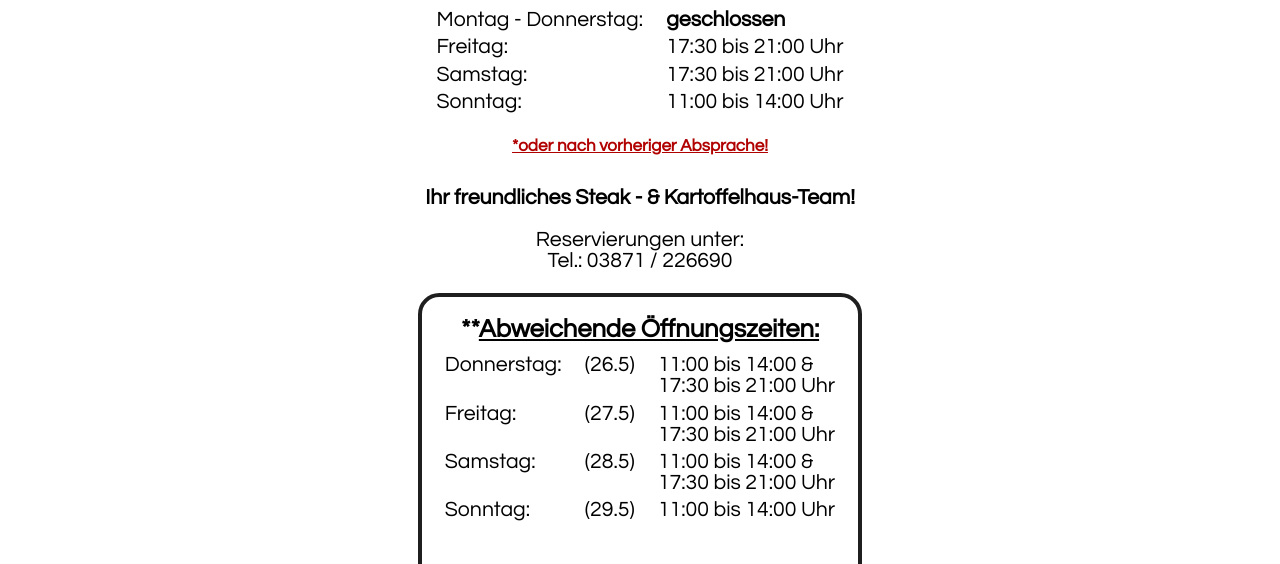
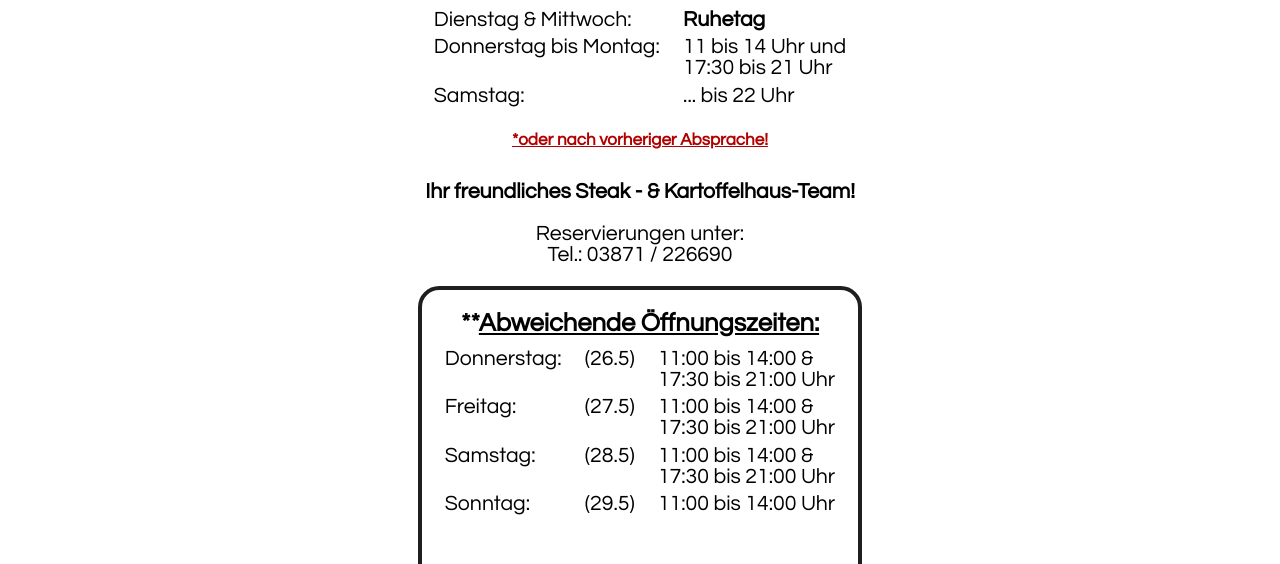
Before and after one commit to SlendGamer/steakhaus-infopage, a plain HTML site: page index.html in a window 1280 px wide. Shown: the part 150-714 px from the top of the page. Drawn offline with Linux system fonts and the light colour scheme.

Commit message:
update opening times

```diff
--- a/index.html
+++ b/index.html
@@ -136,25 +136,21 @@
     <h1><u>Unsere Öffnungszeiten:</u> (*, **)</h1>
     <table>
       <tr>
-        <td>Montag - Donnerstag:</td>
-        <td><b>geschlossen</b></td>
+        <td>Dienstag &amp; Mittwoch:</td>
+        <td><b>Ruhetag</b></td>
       </tr>
 
       <tr>
-        <td>Freitag:</td>
-        <td>17:30 bis 21:00 Uhr</td>
+        <td>Donnerstag bis Montag:</td>
+        <td>11 bis 14 Uhr und<br> 17:30 bis 21 Uhr</td>
       </tr>
 
       <tr>
         <td>Samstag:</td>
-        <td>17:30 bis 21:00 Uhr</td>
-      </tr>
-
-      <tr>
-        <td>Sonntag:</td>
-        <td>11:00 bis 14:00 Uhr</td>
+        <td>... bis 22 Uhr</td>
       </tr>
     </table>
+
     <p id="highlighted">*oder nach vorheriger Absprache!</p>
     <p><b>Ihr freundliches Steak - &amp; Kartoffelhaus-Team!</b></p>
     Reservierungen unter:<br>
```
